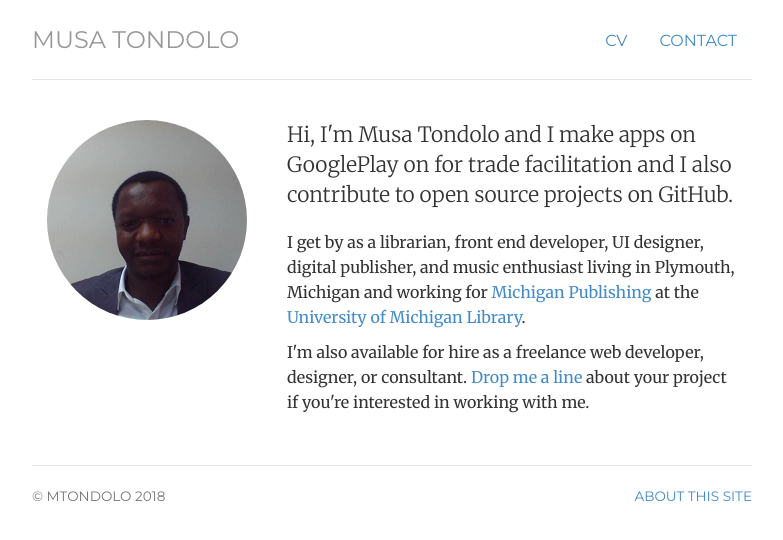
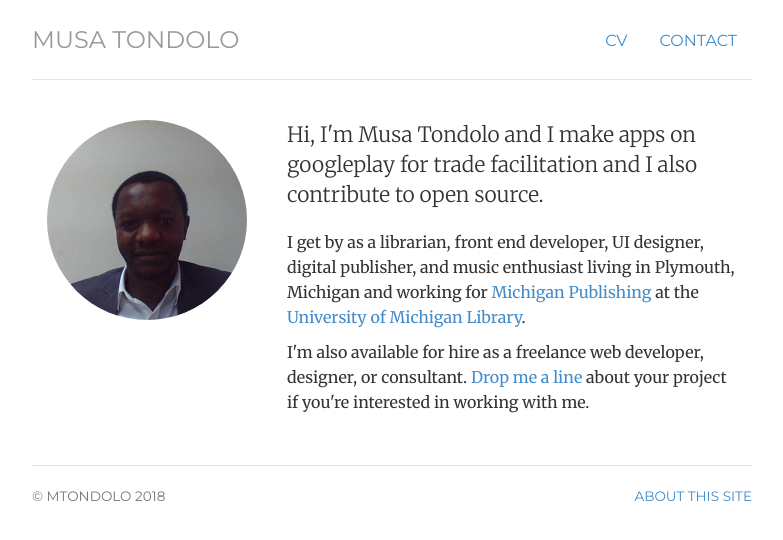
Before and after one commit to mtondolo/mtondolo.github.io, a Jekyll site: the page built from index.html, in a window 1280 px wide. Shown: the top 540 px of the page, without its empty margins (248-1031 px from the left). Built offline with Jekyll 4.4.1, drawn with Linux system fonts in a browser that asks for light colours.

Commit message:
Update index.html

```diff
--- a/index.html
+++ b/index.html
@@ -12,7 +12,7 @@
 	<img  class="img-circle avatar" alt="Jonathan McGlone" src="img/mtondolo-200px.png">
 	</div>
 	<div itemscope itemtype="http://data-vocabulary.org/Person" class="col-sm-8">
-	<p class="lead">Hi, I'm <span itemprop="name">Musa Tondolo</span> and I make apps on GooglePlay on for trade facilitation and I also contribute to open source projects on GitHub.</p>
+	<p class="lead">Hi, I'm <span itemprop="name">Musa Tondolo</span> and I make apps on googleplay for trade facilitation and I also contribute to open source.</p>
 	<p>I get by as a <span itemprop="title">librarian</span>, <span itemprop="title">front end developer</span>, <span itemprop="title">UI designer</span>, <span itemprop="title">digital publisher</span>, and music enthusiast living in <span itemprop="address" itemscope
     itemtype="http://data-vocabulary.org/Address"> <span itemprop="locality">Plymouth</span>, <span itemprop="region">Michigan</span></span> and working for <a href="http://www.publishing.umich.edu">Michigan Publishing</a> at <span itemprop="affiliation">the <a href="http://www.lib.umich.edu">University of Michigan Library</a></span>.</p>
 
```
